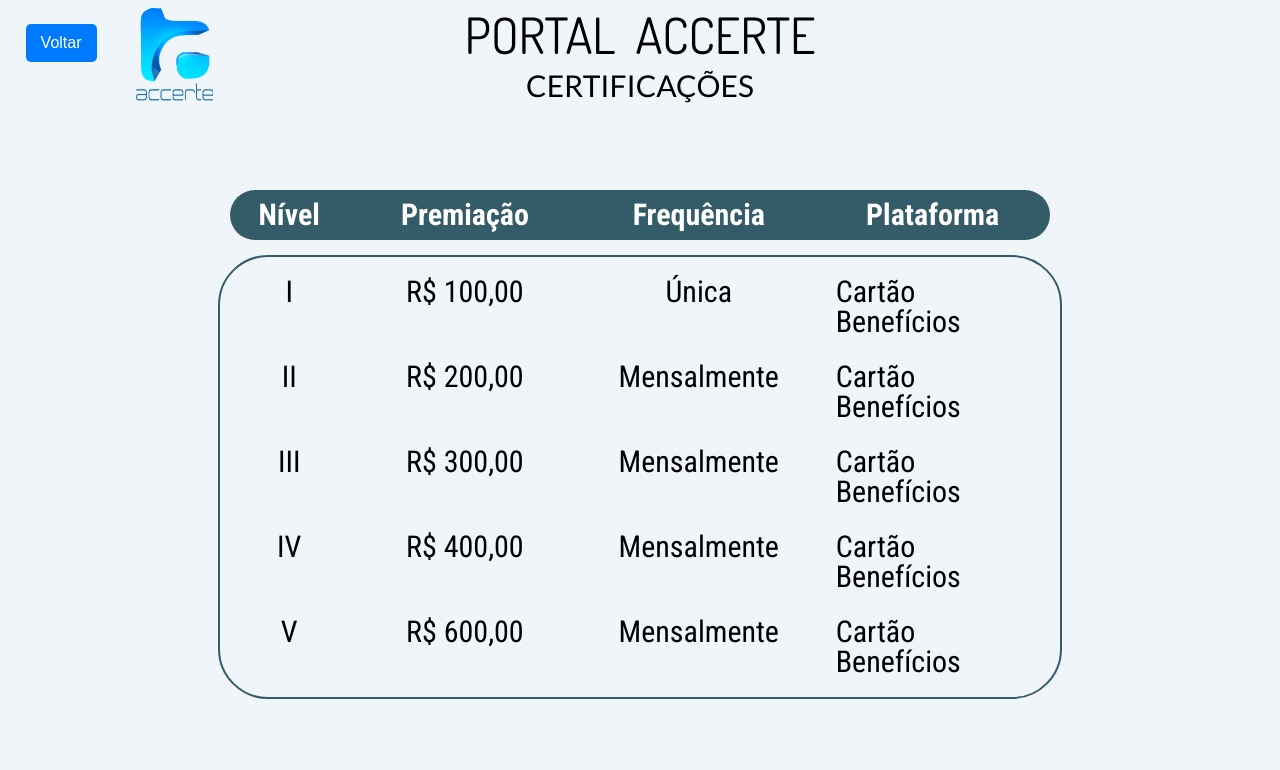
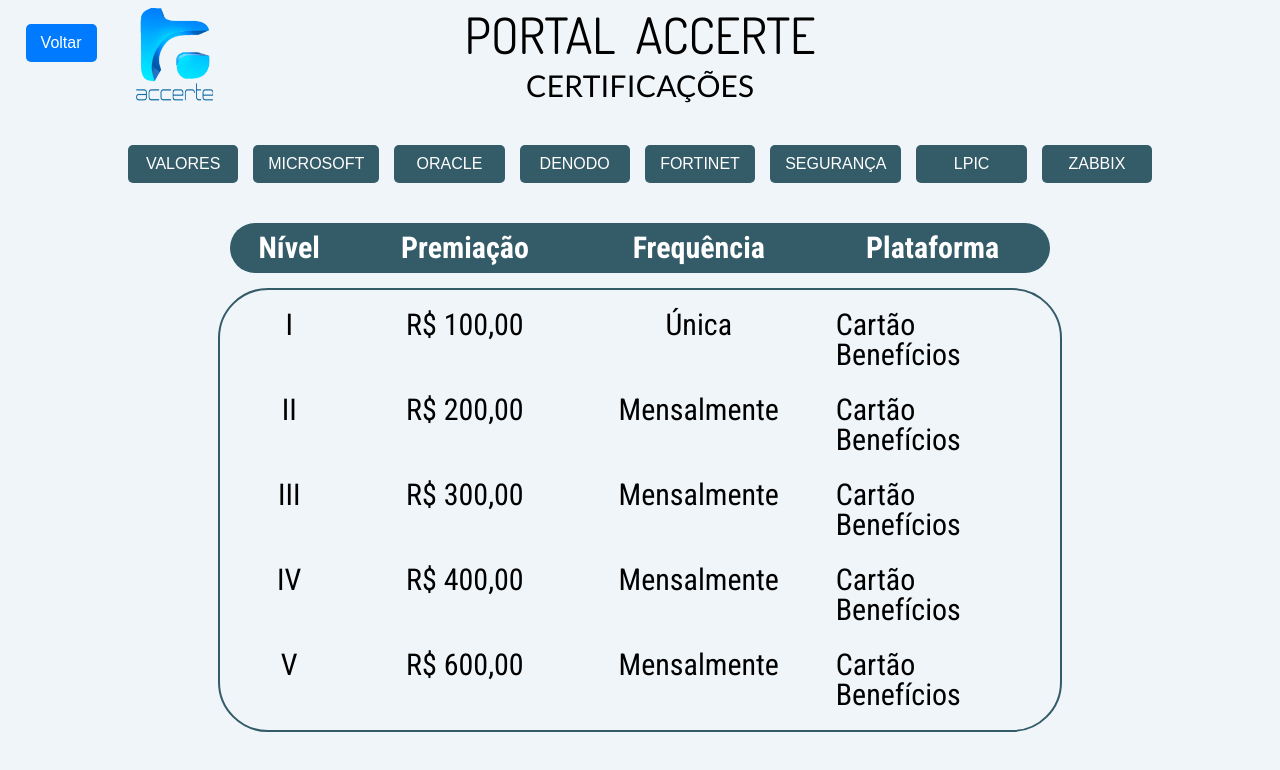
Before and after one commit to anarehder/interno_accerte_front, a React (Vite) app: page /certificacoes in a window 1280 px wide. Shown: the top 770 px of the page. Built offline with nearby package versions, Linux system fonts and the light colour scheme.

Commit message:
feat: botoes certificacoes

```diff
--- a/src/components/CertificationsValuesComponent.jsx
+++ b/src/components/CertificationsValuesComponent.jsx
@@ -74,7 +74,7 @@
     border-radius: 50px;
     color: white;
     width: 80%;
-    margin-top: 50px;
+    margin-top: 20px;
 `
 
 const LevelRows = styled.div`
--- a/src/pages/CertificationsPage.jsx
+++ b/src/pages/CertificationsPage.jsx
@@ -17,6 +17,17 @@
                 CERTIFICAÇÕES
                 </div>
             </TitleContainer>
+            <ButtonsContainer>
+                <Button>VALORES</Button>
+                <Button>MICROSOFT</Button>
+                <Button>ORACLE</Button>
+                <Button>DENODO</Button>
+                <Button>FORTINET</Button>
+                <Button>SEGURANÇA</Button>
+                <Button>LPIC</Button>
+                <Button>ZABBIX</Button>
+            </ButtonsContainer>
+
             <CertificationsValueComponent />
         </PageContainer>
     )
@@ -30,7 +41,7 @@
     min-height: 100vh;
     flex-direction: column;
     align-items: center;
-    gap: 30px;
+    gap: 20px;
     a {
         position: absolute;
         left: 2%;
@@ -80,3 +91,12 @@
     background-color: ${(props) => (props.color === "clear"  ? "#962831" : "#0056b3")};
   }
 `;
+
+const ButtonsContainer = styled.div`
+    width: 80%;
+    gap: 15px;
+    margin-top: 15px;
+    button {
+        background-color: #345B68;
+    }
+`
```
